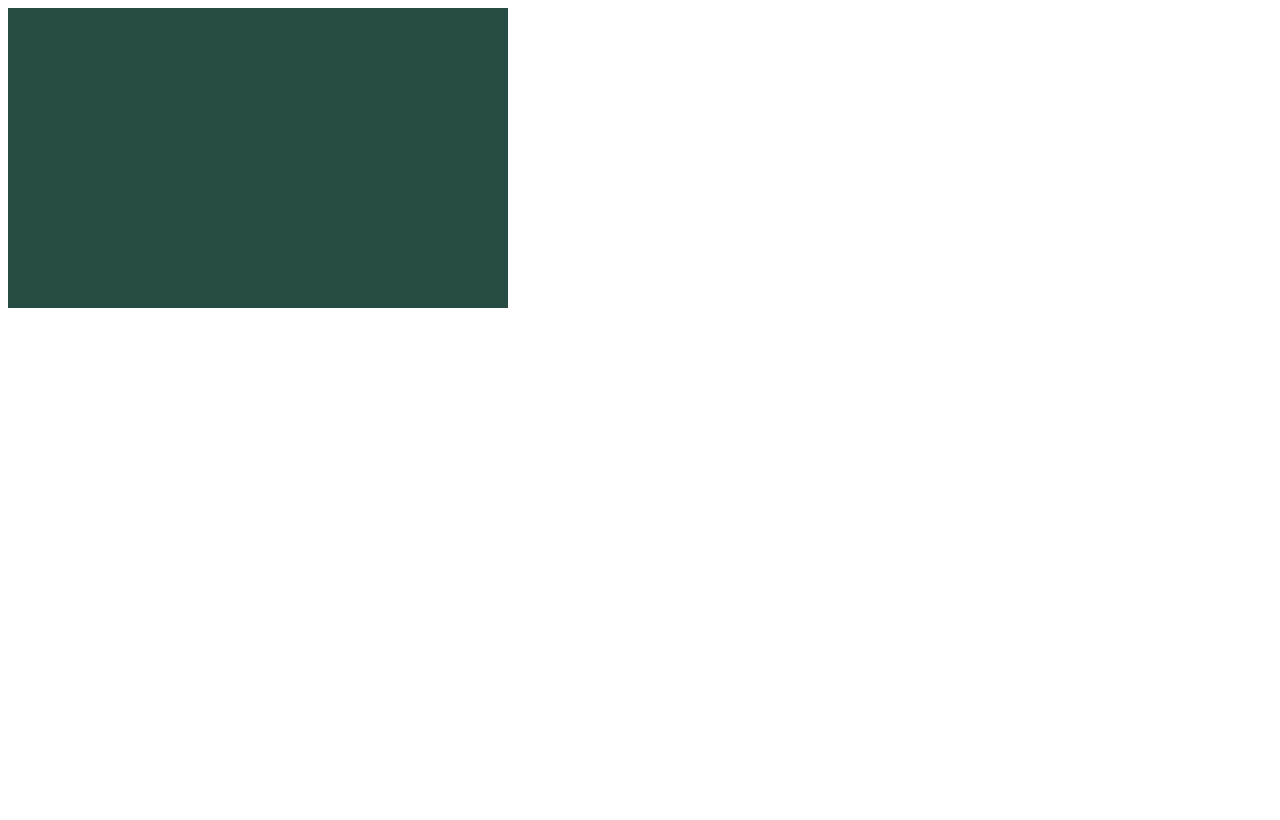
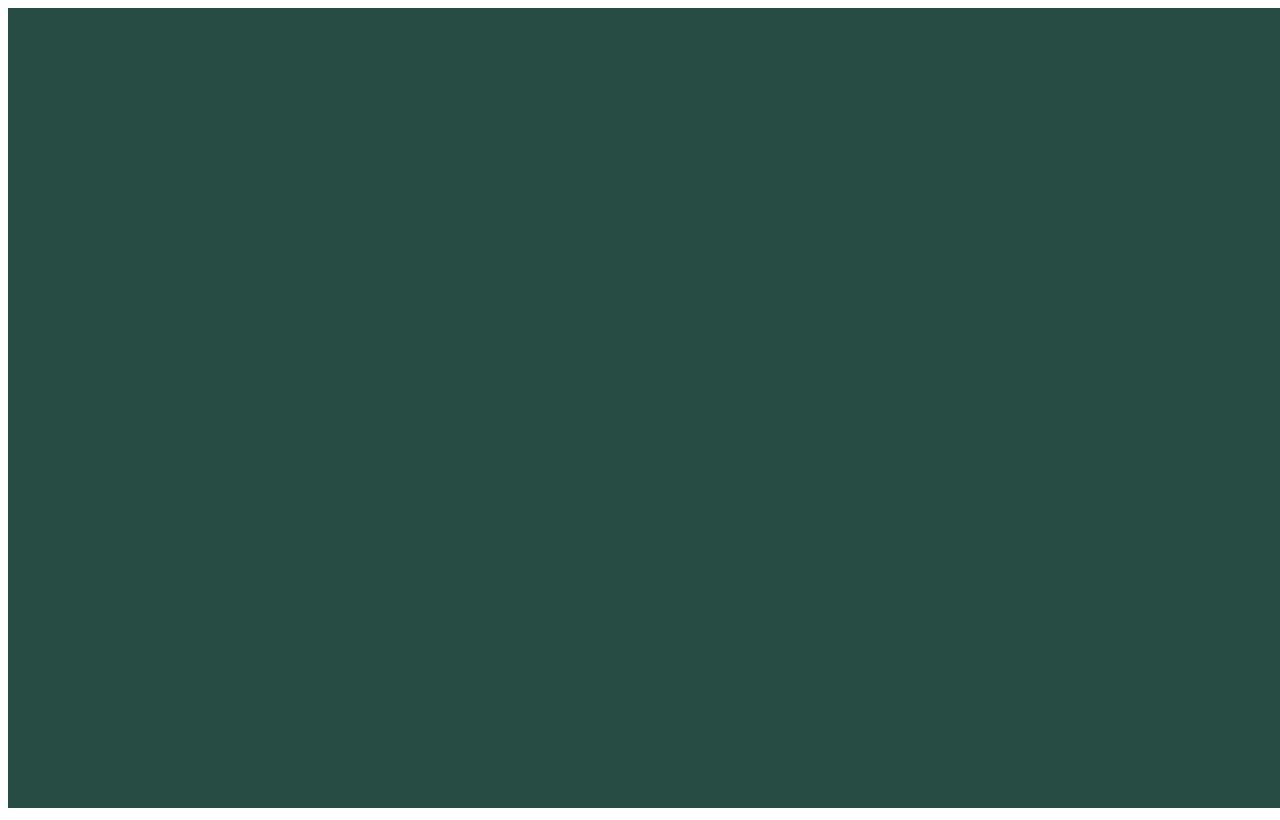
Before and after one commit to Rakshank-Verma/Collaborative-Drawing-Canvas, a React (Vite) app: page / in a window 1280 px wide. Built offline with nearby package versions, Linux system fonts and the light colour scheme.

Commit message:
Drawing successful

```diff
--- a/src/App.jsx
+++ b/src/App.jsx
@@ -1,21 +1,50 @@
 import { useState, useRef, useEffect } from "react";
 
 const App = () => {
-  const canvasRef = useRef(null);
+  let canvasRef = useRef(null);
+  const contextRef = useRef(null);
   const [pos, setPos] = useState({ x: 0, y: 0 });
   const [isDrawing, setIsDrawing] = useState(false);
 
-  const draw = (e) => {};
+  const draw = (e) => {
+    if (isDrawing) {
+      contextRef.current.beginPath();
+      contextRef.current.moveTo(pos.x, pos.y);
+      pos.x = e.clientX;
+      pos.y = e.clientY;
+      // setPos((prePos) => ({ ...prePos, x: e.clientX, y: e.clientY }));
+      contextRef.current.lineTo(pos.x, pos.y);
+      contextRef.current.stroke();
+    }
+  };
 
   useEffect(() => {
-    const canvas = document.getElementById("canvas")
+    const canvas = canvasRef.current;
+    canvas.style.backgroundColor = "#274c43";
+    canvas.width = window.innerWidth;
+    canvas.height = window.innerHeight;
+
     const context = canvas.getContext("2d");
-    canvas.style.backgroundColor = "#274c43";
-    canvas.style.width = "500px";
-    canvas.style.height = "300px";
+    context.lineCap = "round";
+    context.strokeStyle = "white";
+
+    context.lineWidth = 5;
+    contextRef.current = context;
   }, []);
 
-  return <canvas id="canvas" ref={canvasRef} onClick={draw} />;
+  return (
+    <canvas
+      id="canvas"
+      ref={canvasRef}
+      onMouseDown={(e) => {
+        // console.log(e.nativeEvent);
+        setPos((prePos) => ({ ...prePos, x: e.clientX, y: e.clientY }));
+        setIsDrawing((prev) => (prev = true));
+      }}
+      onMouseUp={() => setIsDrawing((prev) => (prev = false))}
+      onMouseMove={draw}
+    />
+  );
 };
 
 export default App;
--- a/src/main.jsx
+++ b/src/main.jsx
@@ -3,7 +3,7 @@ import ReactDOM from "react-dom/client";
 import App from "./App.jsx";
 
 ReactDOM.createRoot(document.getElementById("root")).render(
-  <React.StrictMode>
+  // <React.StrictMode>
     <App />
-  </React.StrictMode>
+  // </React.StrictMode>
 );
```
